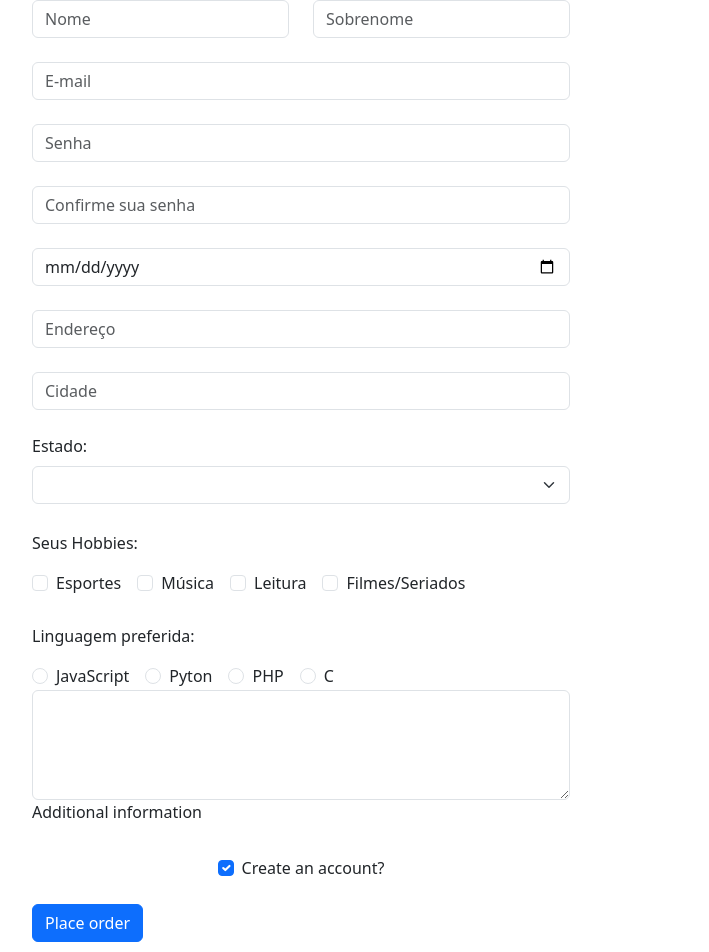
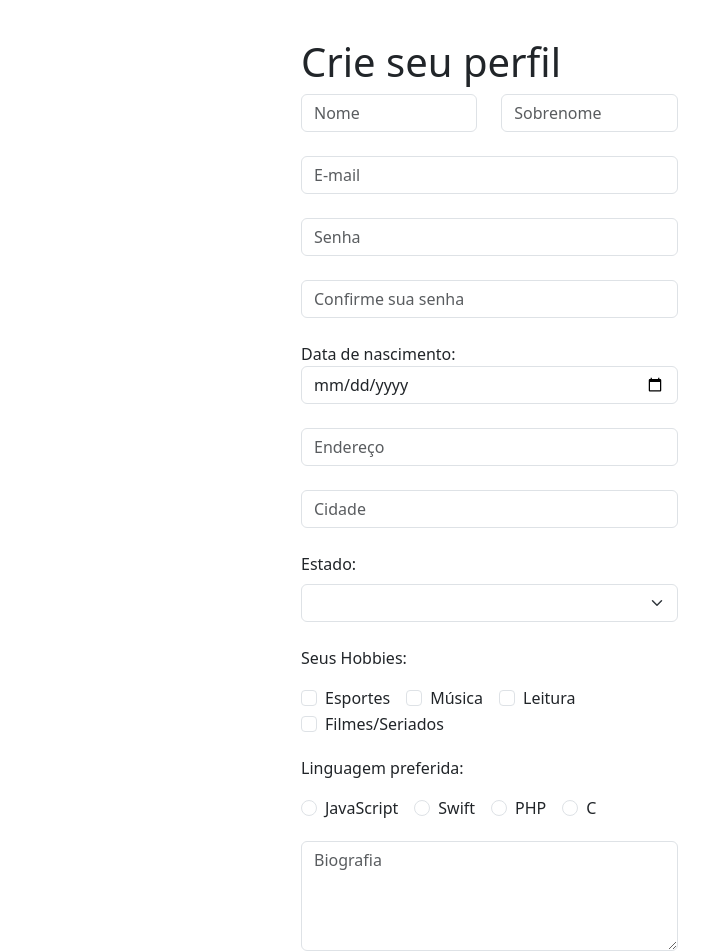
Before and after one commit to analauradias/projeto1-DevWeb, a Vue app: page / in a window 1280 px wide. Shown: the top 952 px of the page, without its empty margins (70-779 px from the left). Built offline with nearby package versions, Linux system fonts and the light colour scheme.

Commit message:
terminando funcionalidades do formulário

```diff
--- a/src/App.vue
+++ b/src/App.vue
@@ -44,10 +44,14 @@ let estados = [
   { name: 'SE' },
   { name: 'TO' }
 ]
+
+const enviar = ref(true);
 </script>
 
 <template>
-  <form>
+  <main>
+    <form v-if="enviar">
+      <h1>Crie seu perfil</h1>
       <div class="row mb-4">
         <div class="col">
           <div data-mdb-input-init class="form-outline">
@@ -57,44 +61,29 @@ let estados = [
 
         <div class="col">
           <div data-mdb-input-init class="form-outline">
-          <input
-            type="text"
-            class="form-control"
-            v-model="dados.sobrenome"
-            placeholder="Sobrenome"
-          />
+            <input type="text" class="form-control" v-model="dados.sobrenome" placeholder="Sobrenome" />
           </div>
         </div>
       </div>
 
-    <!-- Text input -->
+      <!-- EMAIL -->
       <div data-mdb-input-init class="form-outline mb-4">
         <input type="email" class="form-control" v-model="dados.email" placeholder="E-mail" />
       </div>
 
-    <!-- Text input -->
+      <!-- SENHA -->
       <div data-mdb-input-init class="form-outline mb-4">
         <input type="password" class="form-control" v-model="dados.senha" placeholder="Senha" />
       </div>
 
-    <!-- Email input -->
       <div data-mdb-input-init class="form-outline mb-4">
-      <input
-        type="password"
-        class="form-control"
-        v-model="dados.confirmSenha"
-        placeholder="Confirme sua senha"
-      />
+        <input type="password" class="form-control" v-model="dados.confirmSenha" placeholder="Confirme sua senha" />
       </div>
 
-    <!-- Number input -->
+      <!-- DATA DE NASCIMENTO -->
       <div data-mdb-input-init class="form-outline mb-4">
-      <input
-        type="date"
-        class="form-control"
-        v-model="dados.dataNasc"
-        placeholder="Data de nascimento"
-      />
+        <label for="dataNasc">Data de nascimento:</label>
+        <input type="date" id="dataNasc" class="form-control" v-model="dados.dataNasc" placeholder="Data de nascimento" />
       </div>
 
       <div data-mdb-input-init class="form-outline mb-4">
@@ -136,44 +125,65 @@ let estados = [
       <section class="separar">
         <p>Linguagem preferida:</p>
         <div class="form-check form-check-inline">
-        <input class="form-check-input" type="radio" id="js" value="option1" />
+          <input class="form-check-input" type="radio" id="js" value="option1" v-model="dados.linguagens"/>
           <label class="form-check-label" for="js">JavaScript</label>
         </div>
         <div class="form-check form-check-inline">
-        <input class="form-check-input" type="radio" id="pyton" value="option2" />
-        <label class="form-check-label" for="pyton">Pyton</label>
+          <input class="form-check-input" type="radio" id="pyton" value="option2" v-model="dados.linguagens" />
+          <label class="form-check-label" for="pyton">Swift</label>
         </div>
         <div class="form-check form-check-inline">
-        <input class="form-check-input" type="radio" id="php" value="option2" />
+          <input class="form-check-input" type="radio" id="php" value="option2" v-model="dados.linguagens"/>
           <label class="form-check-label" for="php">PHP</label>
         </div>
         <div class="form-check form-check-inline">
-        <input class="form-check-input" type="radio" id="c" value="option2" />
+          <input class="form-check-input" type="radio" id="c" value="option2" v-model="dados.linguagens"/>
           <label class="form-check-label" for="c">C</label>
         </div>
       </section>
 
-    <!-- Message input -->
+      <!-- BIOGRAFIA -->
       <div data-mdb-input-init class="form-outline mb-4">
-      <textarea class="form-control" id="form6Example7" rows="4"></textarea>
-      <label class="form-label" for="form6Example7">Additional information</label>
+        <textarea class="form-control" id="form6Example7" rows="4" placeholder="Biografia" v-model="dados.bio"></textarea>
       </div>
 
-    <!-- Checkbox -->
-    <div class="form-check d-flex justify-content-center mb-4">
-      <input class="form-check-input me-2" type="checkbox" value="" id="form6Example8" checked />
-      <label class="form-check-label" for="form6Example8"> Create an account? </label>
+      <!-- ENVIAR -->
+      <button @click="enviar = false" data-mdb-ripple-init type="button"
+        class="btn btn-primary btn-block mb-4">Enviar</button>
+    </form>
+    <section v-else>
+      <div>
+        <h2>Dados:</h2>
+        <p>Nome: {{ dados.nome }}</p>
+        <p>Sobrenome: {{ dados.sobrenome }}</p>
+        <p>E-mail: {{ dados.email }}</p>
+        <p>Senha: {{ dados.senha }}</p>
+        <p>Endereço: {{ dados.endereco }}</p>
+        <p>Cidade: {{ dados.cidade }}</p>
+        <p>Estados: {{ dados.estados }}</p>
+        <p>Hobbies: {{ dados.hobbies }}</p>
+        <p>Linguagem favorita: {{ dados.linguagens }}</p>
+        <p>Biografia: {{ dados.bio }}</p>
       </div>
 
-    <!-- Submit button -->
-    <button data-mdb-ripple-init type="button" class="btn btn-primary btn-block mb-4">
-      Place order
-    </button>
-  </form>
+      <button @click="enviar = true" data-mdb-ripple-init type="button"
+        class="btn btn-primary btn-block mb-4">Voltar</button>
+    </section>
+  </main>
 </template>
 
 <style scoped>
+main {
+  margin-left: 50%;
+  width: 70%;
+}
+
 .separar {
   margin-top: 5%;
+  margin-bottom: 5%;
+}
+
+form {
+  margin-top: 10%;
 }
 </style>
```
Lines whose indentation alone changed are shown as unchanged.
